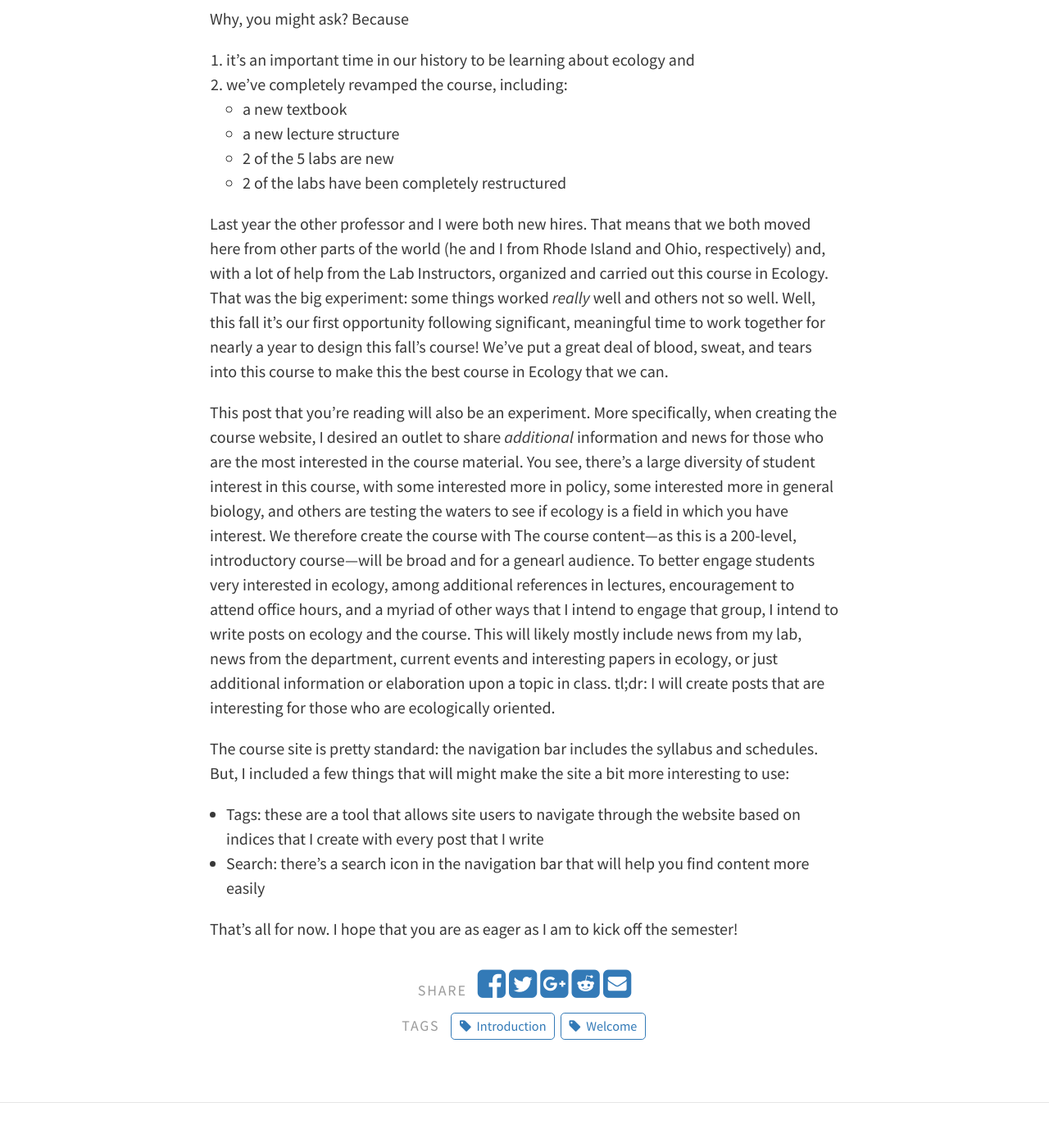
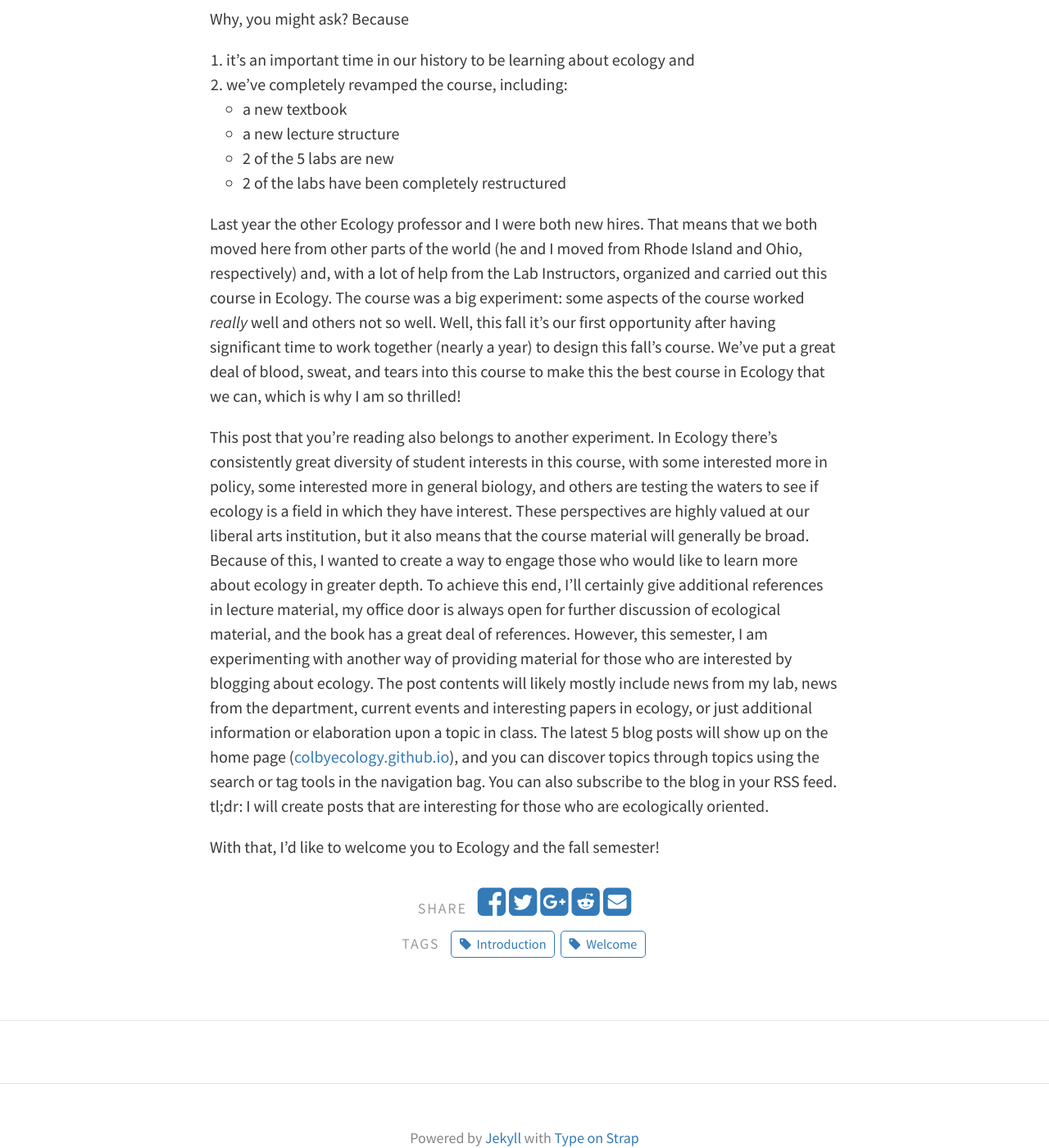
Before and after one commit to davan690/ColbyEcology.github.io, a Jekyll site: the page built from _posts/2018-09-05-Welcome.md, in a window 1280 px wide and 1400 px high, scrolled down 371 px. Shown: the whole window at 82% size. Built offline with Jekyll 4.4.1, drawn with Linux system fonts in a browser that asks for light colours.

```diff
--- a/_posts/2018-09-05-Welcome.md
+++ b/_posts/2018-09-05-Welcome.md
@@ -9,20 +9,13 @@
 Why, you might ask? Because
 1. it's an important time in our history to be learning about ecology and
 2. we've completely revamped the course, including:
-
     - a new textbook
     - a new lecture structure
     - 2 of the 5 labs are new
     - 2 of the labs have been completely restructured
 
-Last year the other professor and I were both new hires. That means that we both moved here from other parts of the world (he and I from Rhode Island and Ohio, respectively) and, with a lot of help from the Lab Instructors, organized and carried out this course in Ecology. That was the big experiment: some things worked *really* well and others not so well. Well, this fall it's our first opportunity following significant, meaningful time to work together for nearly a year to design this fall's course! We've put a great deal of blood, sweat, and tears into this course to make this the best course in Ecology that we can.
+Last year the other Ecology professor and I were both new hires. That means that we both moved here from other parts of the world (he and I moved from Rhode Island and Ohio, respectively) and, with a lot of help from the Lab Instructors, organized and carried out this course in Ecology. The course was a big experiment: some aspects of the course worked *really* well and others not so well. Well, this fall it's our first opportunity after having significant time to work together (nearly a year) to design this fall's course. We've put a great deal of blood, sweat, and tears into this course to make this the best course in Ecology that we can, which is why I am so thrilled!
 
-This post that you're reading will also be an experiment. More specifically, when creating the course website, I desired an outlet to share *additional* information and news for those who are the most interested in the course material. You see, there's a large diversity of student interest in this course, with some interested more in policy, some interested more in general biology, and others are testing the waters to see if ecology is a field in which you have interest. We therefore create the course with
-The course content—as this is a 200-level, introductory course—will be broad and for a genearl audience. To better engage students very interested in ecology, among additional references in lectures, encouragement to attend office hours, and a myriad of other ways that I intend to engage that group, I intend to write posts on ecology and the course. This will likely mostly include news from my lab, news from the department, current events and interesting papers in ecology, or just additional information or elaboration upon a topic in class. tl;dr: I will create posts that are interesting for those who are ecologically oriented.
+This post that you're reading also belongs to another experiment. In Ecology there's consistently great diversity of student interests in this course, with some interested more in policy, some interested more in general biology, and others are testing the waters to see if ecology is a field in which they have interest. These perspectives are highly valued at our liberal arts institution, but it also means that the course material will generally be broad. Because of this, I wanted to create a way to engage those who would like to learn more about ecology in greater depth. To achieve this end, I'll certainly give additional references in lecture material, my office door is always open for further discussion of ecological material, and the book has a great deal of references. However, this semester, I am experimenting with another way of providing material for those who are interested by blogging about ecology. The post contents will likely mostly include news from my lab, news from the department, current events and interesting papers in ecology, or just additional information or elaboration upon a topic in class. The latest 5 blog posts will show up on the home page ([colbyecology.github.io](colbyecology.github.io)), and you can discover topics through topics using the search or tag tools in the navigation bag. You can also subscribe to the blog in your RSS feed. tl;dr: I will create posts that are interesting for those who are ecologically oriented.
 
-The course site is pretty standard: the navigation bar includes the syllabus and schedules. But, I included a few things that will might make the site a bit more interesting to use:
-
-- Tags: these are a tool that allows site users to navigate through the website based on indices that I create with every post that I write
-- Search: there's a search icon in the navigation bar that will help you find content more easily
-
-That's all for now. I hope that you are as eager as I am to kick off the semester!
+With that, I'd like to welcome you to Ecology and the fall semester!
```
Also changed, not shown: 1 other file.
